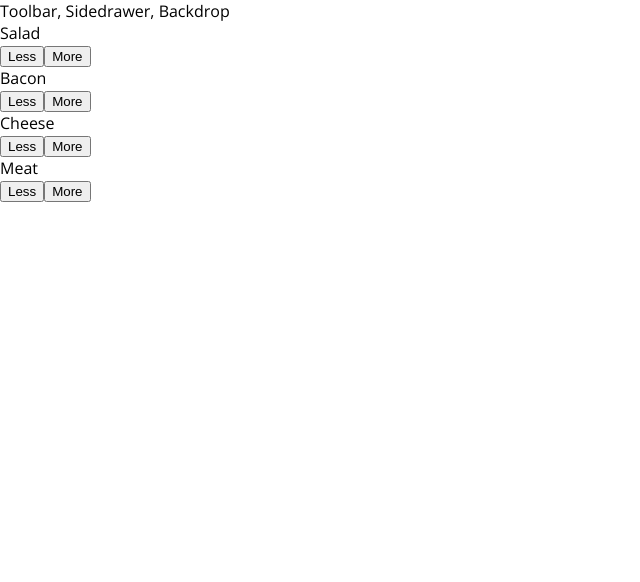
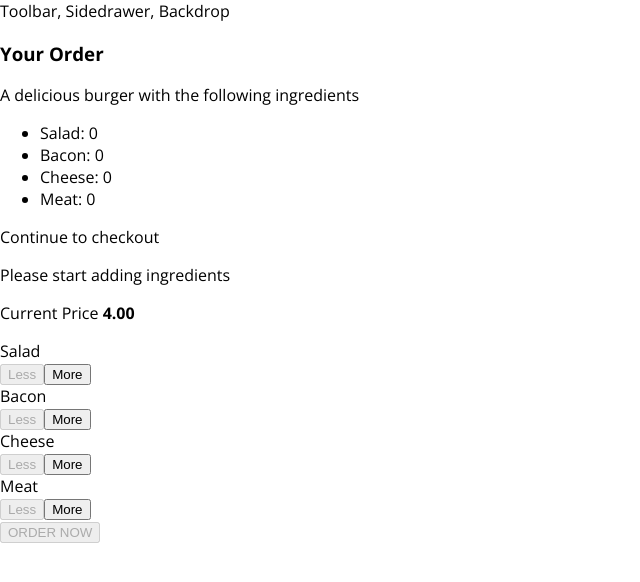
Before and after one commit to jhkette/burgerbuilder-demoproject, a React app: page / in a window 1280 px wide. Shown: the top 582 px of the page, without its empty margins (0-640 px from the left). Built offline with nearby package versions, Linux system fonts and the light colour scheme.

Commit message:
add modal

```diff
--- a/src/components/Burger/BuildControls/BuildControls.js
+++ b/src/components/Burger/BuildControls/BuildControls.js
@@ -11,6 +11,9 @@ const controls = [
 
 const buildControls = props => (
   <div className={classes.BuildControls}>
+    <p>
+      Current Price <strong>{props.price.toFixed(2)} </strong>
+    </p>
     {controls.map(ctr => (
       <BuildControl
         key={ctr.label}
@@ -20,6 +23,9 @@ const buildControls = props => (
         disabled={props.disabled[ctr.type]}
       />
     ))}
+    <button className={classes.OrderButton} disabled={!props.purchasable}>
+      ORDER NOW
+    </button>
   </div>
 );
 
--- /dev/null
+++ b/src/components/Burger/OrderSummary/OrderSummary.js
@@ -0,0 +1,23 @@
+import React from "react";
+import Aux from "../../../hoc/Aux";
+
+const orderSummary = props => {
+  const ingrdientSummmary = Object.keys(props.ingredients).map(igKey => {
+    return (
+      <li key={igKey}>
+        <span style={{ textTransform: "capitalize" }}>{igKey}</span>:{" "}
+        {props.ingredients[igKey]}
+      </li>
+    );
+  });
+  return (
+    <Aux>
+      <h3>Your Order</h3>
+      <p>A delicious burger with the following ingredients</p>
+      <ul>{ingrdientSummmary}</ul>
+      <p>Continue to checkout</p>
+    </Aux>
+  );
+};
+
+export default orderSummary;
--- /dev/null
+++ b/src/components/UI/Modal/Modal.css
@@ -0,0 +1,20 @@
+.Modal {
+  position: fixed;
+  z-index: 500;
+  background-color: white;
+  width: 70%;
+  border: 1px solid #ccc;
+  box-shadow: 1px 1px 1px black;
+  padding: 16px;
+  left: 15%;
+  top: 30%;
+  box-sizing: border-box;
+  transition: all 0.3s ease-out;
+}
+
+@media (min-width: 600px) {
+  .Modal {
+    width: 500px;
+    left: calc(50% - 250px);
+  }
+}
--- /dev/null
+++ b/src/components/UI/Modal/Modal.js
@@ -0,0 +1,6 @@
+import React from "react";
+import classes from "./Modal.css";
+
+const Modal = props => <div className={classes.Modal}>{props.children}</div>;
+
+export default Modal;
--- a/src/containers/BurgerBuilder/BurgerBuilder.js
+++ b/src/containers/BurgerBuilder/BurgerBuilder.js
@@ -2,6 +2,9 @@ import React, { Component } from "react";
 import Aux from "../../hoc/Aux";
 import Burger from "../../components/Burger/Burger";
 import BuildContols from "../../components/Burger/BuildControls/BuildControls";
+import Modal from "../../components/UI/Modal/Modal";
+
+import OrderSummary from "../../components/Burger/OrderSummary/OrderSummary";
 
 const INGREDIENT_PRICES = {
   salad: 0.5,
@@ -13,12 +16,26 @@ const INGREDIENT_PRICES = {
 class BurgerBuilder extends Component {
   state = {
     ingredients: {
-      salad: 1,
-      bacon: 1,
-      cheese: 2,
-      meat: 2
+      salad: 0,
+      bacon: 0,
+      cheese: 0,
+      meat: 0
     },
-    totalPrice: 4
+    totalPrice: 4,
+    purchasable: false
+  };
+
+  updatePurchaseState = ingredients => {
+    const sum = Object.keys(ingredients)
+      .map(igkey => {
+        return ingredients[igkey];
+      })
+      .reduce((sum, el) => {
+        return sum + el;
+      }, 0);
+    console.log(sum + "this is the sum");
+    // either true or false
+    this.setState({ purchasable: sum > 0 });
   };
 
   addIngredientHandler = type => {
@@ -32,6 +49,7 @@ class BurgerBuilder extends Component {
     const oldPrice = this.state.totalPrice;
     const newPrice = oldPrice + priceAddition;
     this.setState({ totalPrice: newPrice, ingredients: updatedIngredients });
+    this.updatePurchaseState(updatedIngredients);
   };
   removeIngredientHandler = type => {
     const oldCount = this.state.ingredients[type];
@@ -47,6 +65,7 @@ class BurgerBuilder extends Component {
     const oldPrice = this.state.totalPrice;
     const newPrice = oldPrice - priceDeduction;
     this.setState({ totalPrice: newPrice, ingredients: updatedIngredients });
+    this.updatePurchaseState(updatedIngredients);
   };
 
   render() {
@@ -58,11 +77,16 @@ class BurgerBuilder extends Component {
     }
     return (
       <Aux>
+        <Modal>
+          <OrderSummary ingredients={this.state.ingredients} />
+        </Modal>
         <Burger ingredients={this.state.ingredients} />
         <BuildContols
           ingredientAdded={this.addIngredientHandler}
           ingredientRemoved={this.removeIngredientHandler}
           disabled={disabledInfo}
+          price={this.state.totalPrice}
+          purchasable={this.state.purchasable}
         />
       </Aux>
     );
```
Also changed, not shown: src/components/UI/Backdrop/Backdrop.js (added).
